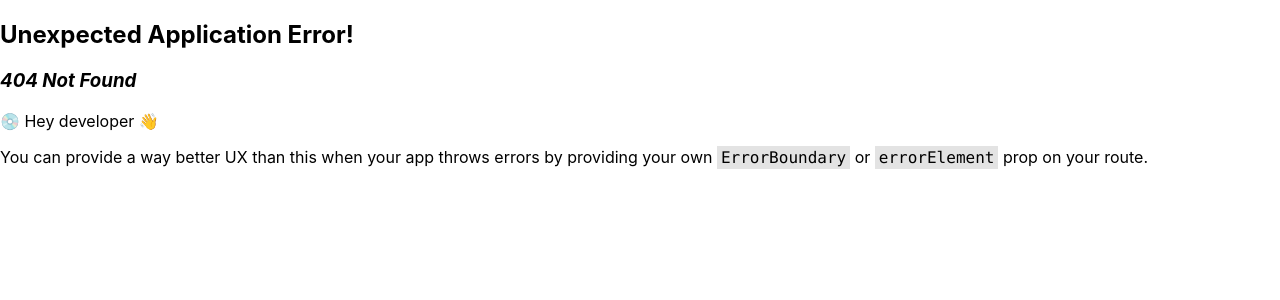
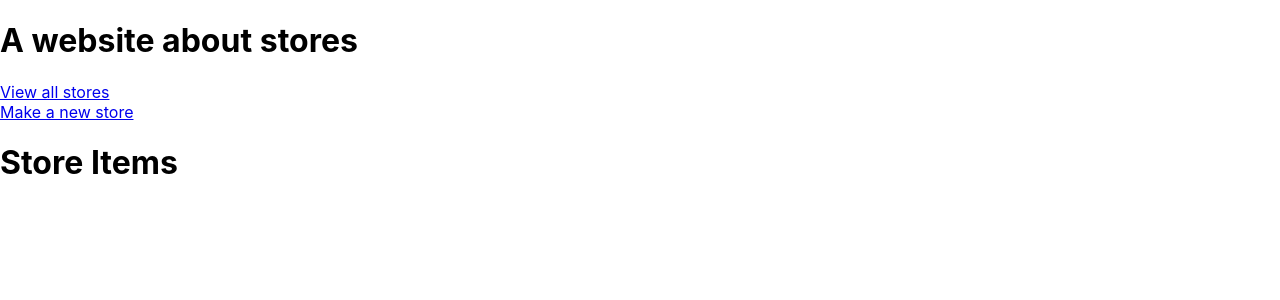
Before and after one commit to avelychko/SPA, a React (Create React App) app in the folder frontend/: page /stores/1/items/new in a window 1280 px wide. Before the commit this address had no page. Shown: the top 300 px of the page. Built offline with nearby package versions, Linux system fonts and the light colour scheme.

Commit message:
item routes

```diff
--- /dev/null
+++ b/frontend/src/Items.js
@@ -0,0 +1,27 @@
+
+export default function Items() {
+    const { items } = [{ id: 1, name: "Target"}] //useLoaderData();
+
+    return (
+      <>
+        <h1>Store Items</h1>
+          {/*stores.map((store) => (
+            <div key={store.id}>
+                <Link to={`${store.id}`}><h1 className="label-font">{store.name}</h1></Link>
+                <h4>Products: {// todo
+                }</h4>
+                <h4>ID: { store.id }</h4>
+          </div>
+              ))*/}
+
+      </>
+    );
+  }
+
+  async function fetchItems() {
+    /*const response = await fetch("http://localhost:3000/todo");
+    return await response.json();*/
+    return null
+  }
+
+  export { fetchItems };
--- a/frontend/src/index.js
+++ b/frontend/src/index.js
@@ -3,7 +3,7 @@ import ReactDOM from 'react-dom/client';
 import './index.css';
 import Wrapper from './Wrapper';
 import Stores, { fetchStores } from './Stores';
-import App from './App';
+import Items from './Items';
 import reportWebVitals from './reportWebVitals';
 import NewStore, { getNothin } from './NewStore';
 import { createBrowserRouter, RouterProvider } from 'react-router-dom';
@@ -26,6 +26,24 @@ const router = createBrowserRouter([
             <NewStore />
         ),
       },
+      {
+        path: "/stores/:storeId/items",
+        element: (
+          <Items />
+        ),
+      },
+      {
+        path: "/stores/:storeId/items/:itemId",
+        element: (
+          <Items />
+        ),
+      },
+      {
+        path: "/stores/:storeId/items/new",
+        element: (
+          <Items />
+        ),
+      },
     ],
   },
 ]);
```
